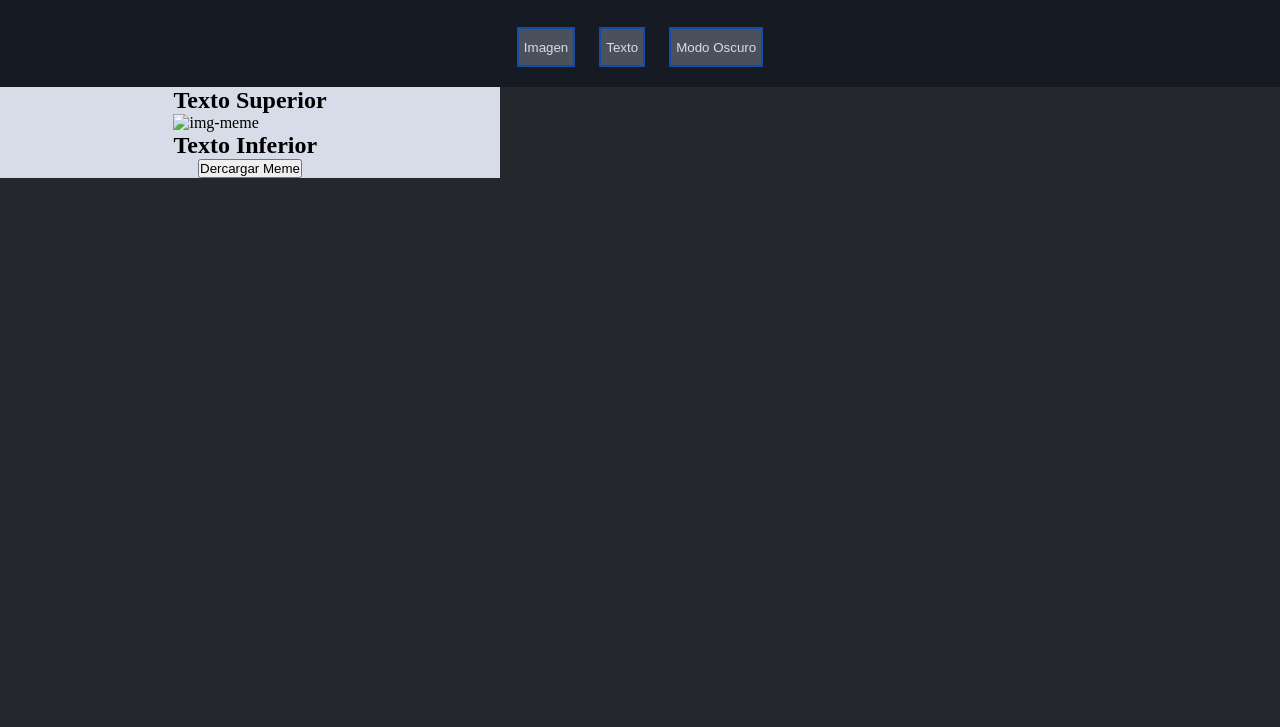
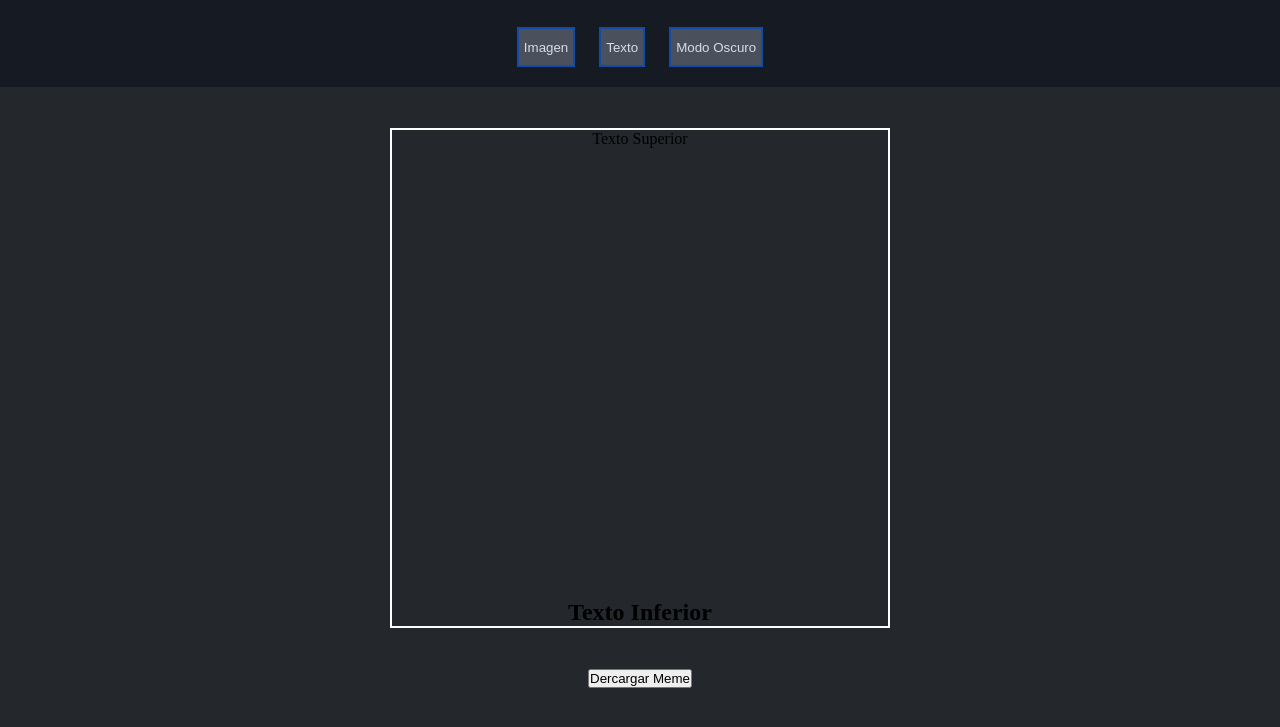
Before and after one commit to YasFranco/generador-memes-ada, a plain HTML site: page index.html in a window 1280 px wide. Shown: the part 71-798 px from the top of the page. Drawn offline with Linux system fonts and the light colour scheme.

Commit message:
Agregando estilos al main

```diff
--- a/index.html
+++ b/index.html
@@ -18,14 +18,14 @@
         </div>
     </header>
 
-    <div>
+    <div class="divContainer">
         <main class="mainConfig">
             <div id="cardContainer">
-                <div>
-                    <h2>Texto Superior</h2>
+                <div class="cardItem">
+                    <p>Texto Superior</p>
                 </div>
-                <div><img src="" alt="img-meme"></div>
-                <div>
+                <div></div>
+                <div class="cardItem">
                     <h2>Texto Inferior</h2>
                 </div>
             </div>
--- a/style.css
+++ b/style.css
@@ -5,17 +5,18 @@
 }
 
 body{
+    display: flex;
+    flex-direction: column;
+    height: 100vh;
     background-color: #24272c;
 }
 
 header{
     background-color: #161b23;
-    /* width: 100%; */
     display: flex;
     flex-direction: column;
     justify-content: space-between;
     text-align: center;
-    /* padding: 40px 0; */
 }
 
 header h1{
@@ -37,20 +38,31 @@ header .buttonContainer{
     border: 2px solid #124ca9;
 }
 
+.divContainer{
+    display: flex;
+    justify-content: center;
+    flex-grow: 1;
+}
+
 .mainConfig {
     display: flex;
     flex-direction: column;
-    /* justify-content: center; */
+    justify-content: space-evenly;
     align-items: center;
-    background-color: #d6dde8;
-    width: 500px;
+
+    /* flex-grow: 1; */
 }
 
-/* #cardContainer{
+#cardContainer{
     display: flex;
     flex-direction: column;
+    justify-content: space-between;
     align-items: center;
     border: 2px solid white;
     width: 500px;
     height: 500px;
-} */
+}
+
+.mainConfig .cardContainer .cardItem{
+    height: 50px;
+}
```
